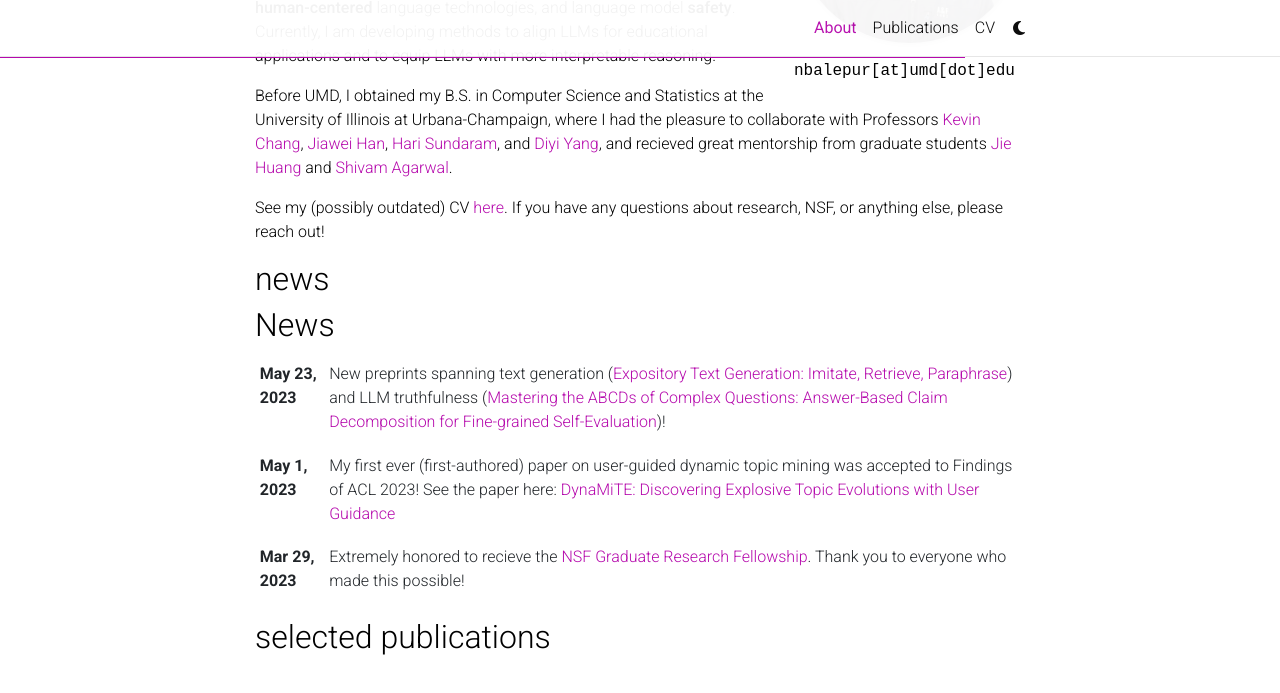
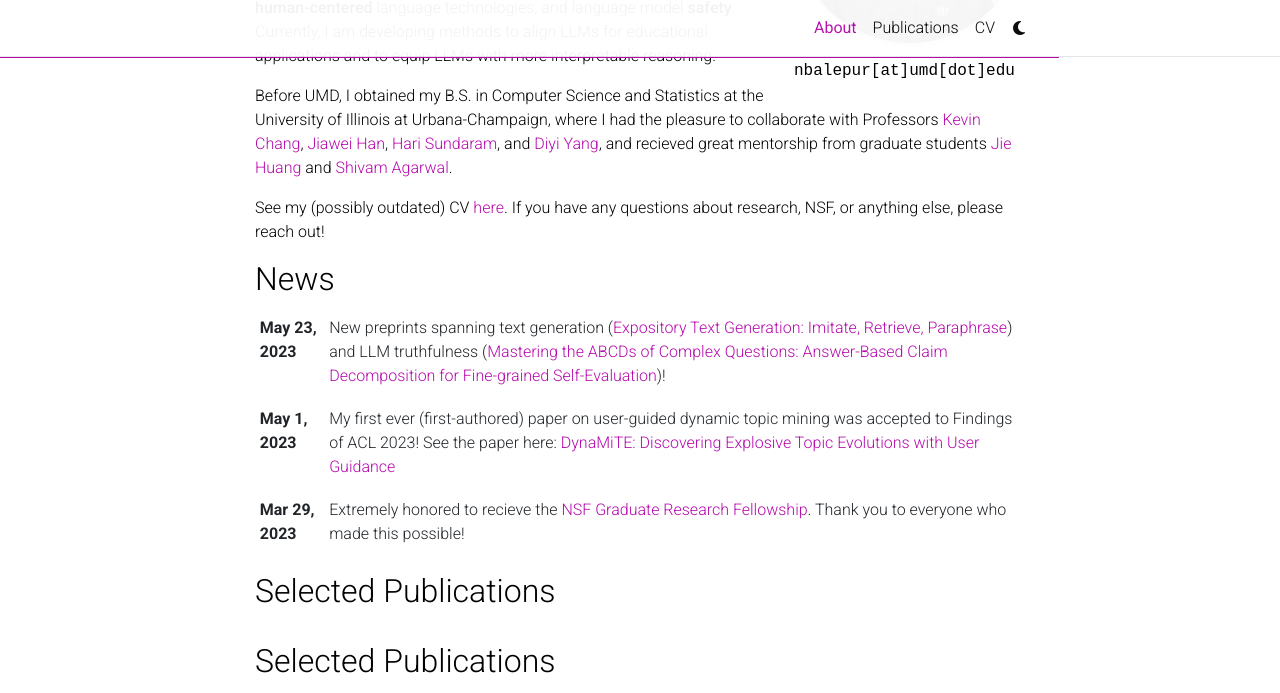
Before and after one commit to nbalepur/new-website, a Jekyll site: the page built from _pages/about.md, in a window 1280 px wide and 900 px high, scrolled down 389 px, cut to the strip 0-693 px from the top of the window. Built offline with Jekyll 4.4.1, drawn with Linux system fonts in a browser that asks for light colours; full-size pictures stand in for the smaller copies a plugin makes; comment, search, counter and statistics services are not loaded; a style sheet for code colours, icons or effects is not loaded.

Commit message:
Update about.html

```diff
--- a/_layouts/about.html
+++ b/_layouts/about.html
@@ -43,7 +43,6 @@
 
           <!-- News -->
           {% if page.news and site.announcements.enabled -%}
-            <h2><a href="{{ '/news/' | relative_url }}" style="color: inherit;">news</a></h2>
             {%- include news.html limit=true %}
           {%- endif %}
 
@@ -55,7 +54,7 @@
 
           <!-- Selected papers -->
           {% if page.selected_papers -%}
-            <h2><a href="{{ '/publications/' | relative_url }}" style="color: inherit;">selected publications</a></h2>
+            <h2><a href="{{ '/publications/' | relative_url }}" style="color: inherit;">Selected Publications</a></h2>
             {%- include selected_papers.html %}
           {%- endif %}
 
```
